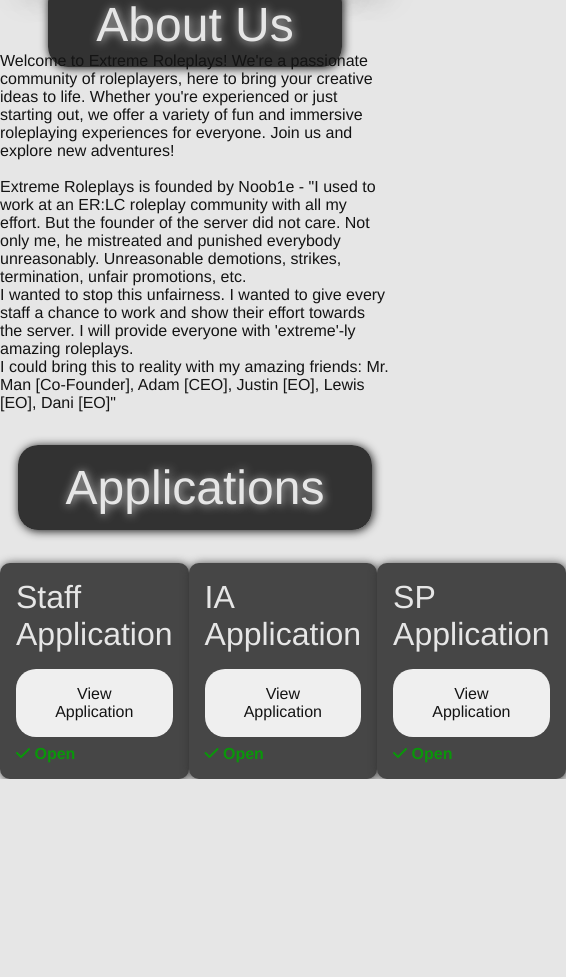
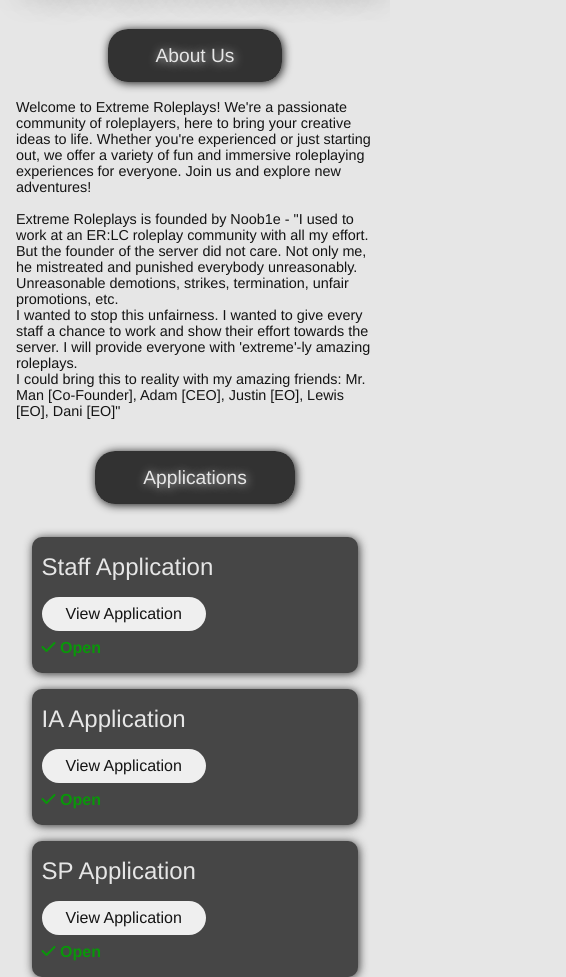
Before and after one commit to noob1eplaysroblox/ER, a plain HTML site: page index.html in a window 390 px wide. Shown: the part 179-1156 px from the top of the page, 566 px wide, since content can reach past the window. Before the commit the page ends 958 px from the top, so only its background shows below. Drawn offline with Linux system fonts and the light colour scheme.

Commit message:
Update style.css

```diff
--- a/style.css
+++ b/style.css
@@ -14,6 +14,10 @@
     padding: 0;
     box-sizing: border-box;
     font-family: 'Franklin Gothic Medium', 'Arial Narrow', Arial, sans-serif;
+}
+
+html {
+    scroll-behavior: smooth;
 }
 
 body {
@@ -139,11 +143,17 @@ header {
     text-shadow: 1px 1px 10px var(--off-white);
     box-shadow: 1px 1px 10px var(--black);
     background-color: var(--dark-gray);
+    display: inline;
     color: var(--white);
 }
 
-#applications, #departments {
+#about, #applications/*, #departments*/ {
     margin-top: 3rem;
+}
+
+.aboutus {
+    font-size: 1.5rem;
+    margin: 2rem 1rem;
 }
 
 .application-list {
@@ -155,7 +165,7 @@ header {
 .application {
     background-color: var(--gray);
     color: var(--white);
-    padding: 1rem 1rem;
+    padding: 4rem 8rem;
     border-radius: 10px;
     box-shadow: 1px 1px 10px var(--dark-gray);
     transition: all 0.2s;
@@ -167,11 +177,11 @@ header {
 }
 
 .application-title {
-    font-size: 2rem;
+    font-size: 3rem;
 }
 
 .view-application {
-    padding: 1rem 2rem;
+    padding: 0.5rem 1.5rem;
     border: none;
     border-radius: 20px;
     margin-top: 1rem;
@@ -188,15 +198,154 @@ header {
 .view-application a {
     text-decoration: none;
     color: var(--black);
-    font-size: 1rem;
+    font-size: 2rem;
 }
 
 .application-status {
     color: var(--green);
     font-weight: bold;
+    font-size: 1.5rem;
 }
 
-@media (max-width: 736px) {
+@media (max-width: 1765px) {
+    .application {
+        padding: 2rem 7rem;
+    }
+
+    .application-title {
+        font-size: 1.5rem;
+    }
+
+    .view-application a {
+        font-size: 1rem;
+    }
+
+    .application-status {
+        font-size: 1rem;
+    }
+}
+
+@media (max-width: 1245px) {
+    .application {
+        padding: 2rem 4rem;
+    }
+
+    .application-title {
+        font-size: 1.5rem;
+    }
+
+    .view-application a {
+        font-size: 1rem;
+    }
+
+    .application-status {
+        font-size: 1rem;
+    }
+}
+
+@media (max-width: 975px) {
+    .application {
+        padding: 2rem 2rem;
+    }
+
+    .application-title {
+        font-size: 1.5rem;
+    }
+
+    .view-application a {
+        font-size: 1rem;
+    }
+
+    .application-status {
+        font-size: 1rem;
+    }
+
+    .head {
+        font-size: 2rem;
+    }
+}
+
+@media (max-width: 760px) {
+    .application {
+        padding: 1.5rem 1rem;
+    }
+
+    .application-title {
+        font-size: 1.5rem;
+    }
+
+    .view-application a {
+        font-size: 1rem;
+    }
+
+    .application-status {
+        font-size: 1rem;
+    }
+
+    .aboutus {
+        font-size: 1rem;
+    }
+}
+
+@media (max-width: 660px) {
+    .application {
+        padding: 1rem 0.6rem;
+    }
+
+    .application-title {
+        font-size: 1.5rem;
+    }
+
+    .view-application a {
+        font-size: 1rem;
+    }
+
+    .application-status {
+        font-size: 1rem;
+    }
+}
+
+@media (max-width: 570px) {
+    .head {
+        font-size: 1.7rem;
+    }
+
+    .aboutus {
+        font-size: 0.7rem;
+    }
+
+    .application-list {
+        display: block;
+        margin-left: 2rem;
+        margin-right: 2rem;
+    }
+
+    .application {
+        margin-bottom: 1rem;
+    }
+}
+
+@media (max-width: 400px) {
+    .head {
+        font-size: 1.2rem;
+    }
+
+    .aboutus {
+        font-size: 0.9rem;
+    }
+
+    .application-list {
+        display: block;
+        margin-left: 2rem;
+        margin-right: 2rem;
+    }
+
+    .application {
+        margin-bottom: 1rem;
+    }
+}
+
+@media (max-width: 835px) {
     .navbar .links {
         display: none;
     }
```
